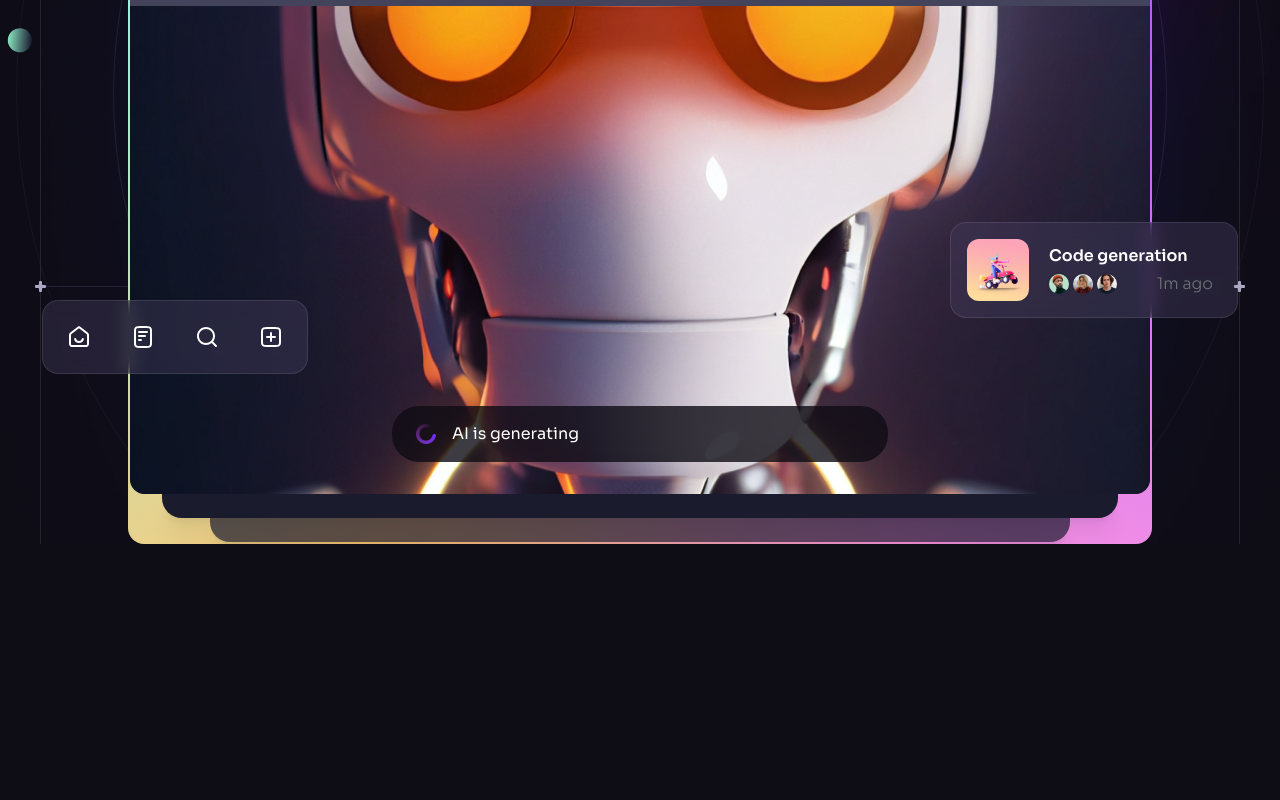
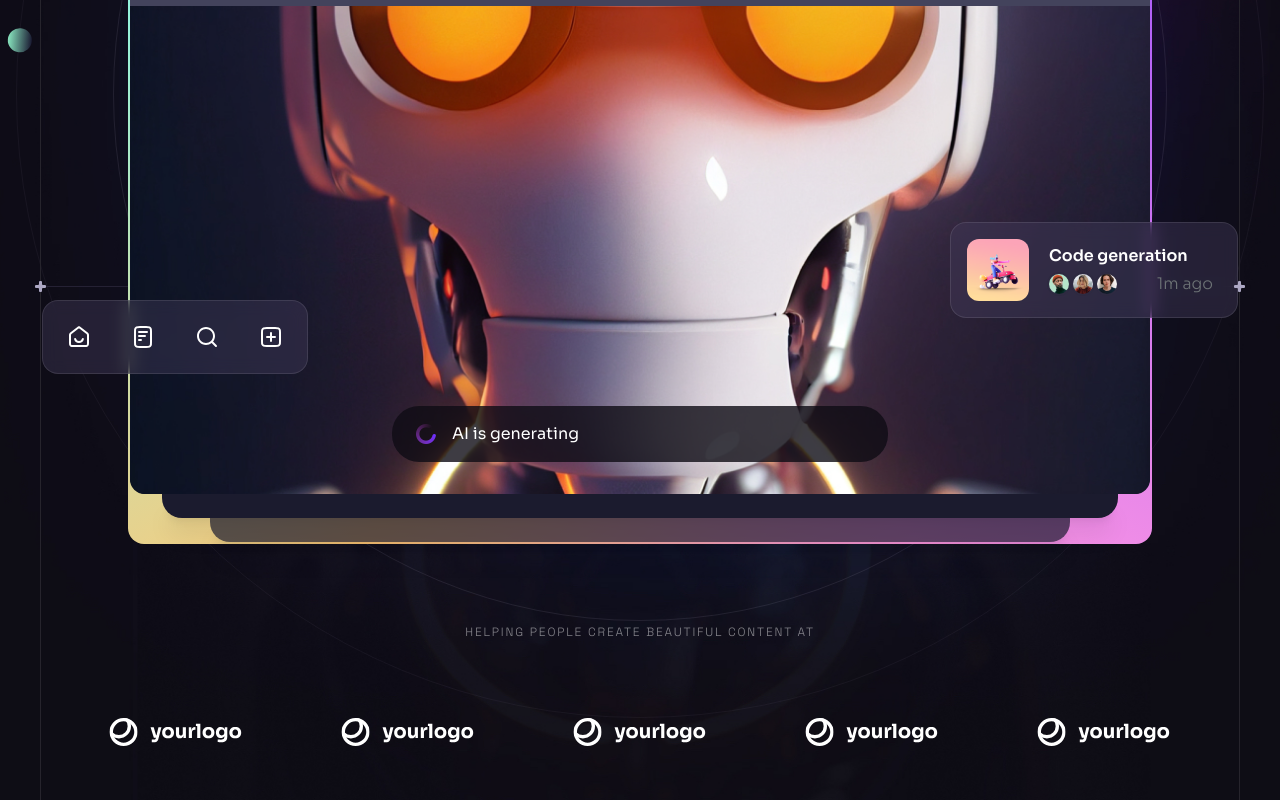
Before and after one commit to SnayderRodrigues/react-tailwind-study, a React (Vite) app: page / in a window 1280 px wide. Shown: the part 598-1398 px from the top of the page. Before the commit the page ends 1142 px from the top, so only its background shows below. Built offline with nearby package versions, Linux system fonts and the light colour scheme.

Commit message:
add company logos component to hero section

```diff
--- /dev/null
+++ b/src/components/CompanyLogos.jsx
@@ -0,0 +1,24 @@
+import React from "react";
+import { companyLogos } from "../constants";
+
+const CompanyLogos = ({ className }) => {
+  return (
+    <div className={className}>
+      <h5 className="tagline mb-6 text-center text-n-1/50">
+        Helping people create beautiful content at
+      </h5>
+      <ul className="flex">
+        {companyLogos.map((logo, index) => (
+          <li
+            className="flex items-center justify-center flex-1 h-[8.5rem]"
+            key={index}
+          >
+            <img src={logo} width={134} height={28} alt={logo} />
+          </li>
+        ))}
+      </ul>
+    </div>
+  );
+};
+
+export default CompanyLogos;
--- a/src/components/Hero.jsx
+++ b/src/components/Hero.jsx
@@ -7,6 +7,7 @@ import { ScrollParallax } from "react-just-parallax";
 import { useRef } from "react";
 import Generating from "./Generating";
 import Notification from "./Notification";
+import CompanyLogos from "./CompanyLogos";
 
 const Hero = () => {
   const parallaxRef = useRef(null);
@@ -87,6 +88,7 @@ const Hero = () => {
           </div>
           <BackgroundCircles />
         </div>
+        <CompanyLogos className="hidden relative z-10 mt-20 lg:block" />
       </div>
       <BottomLine />
     </Section>
```
